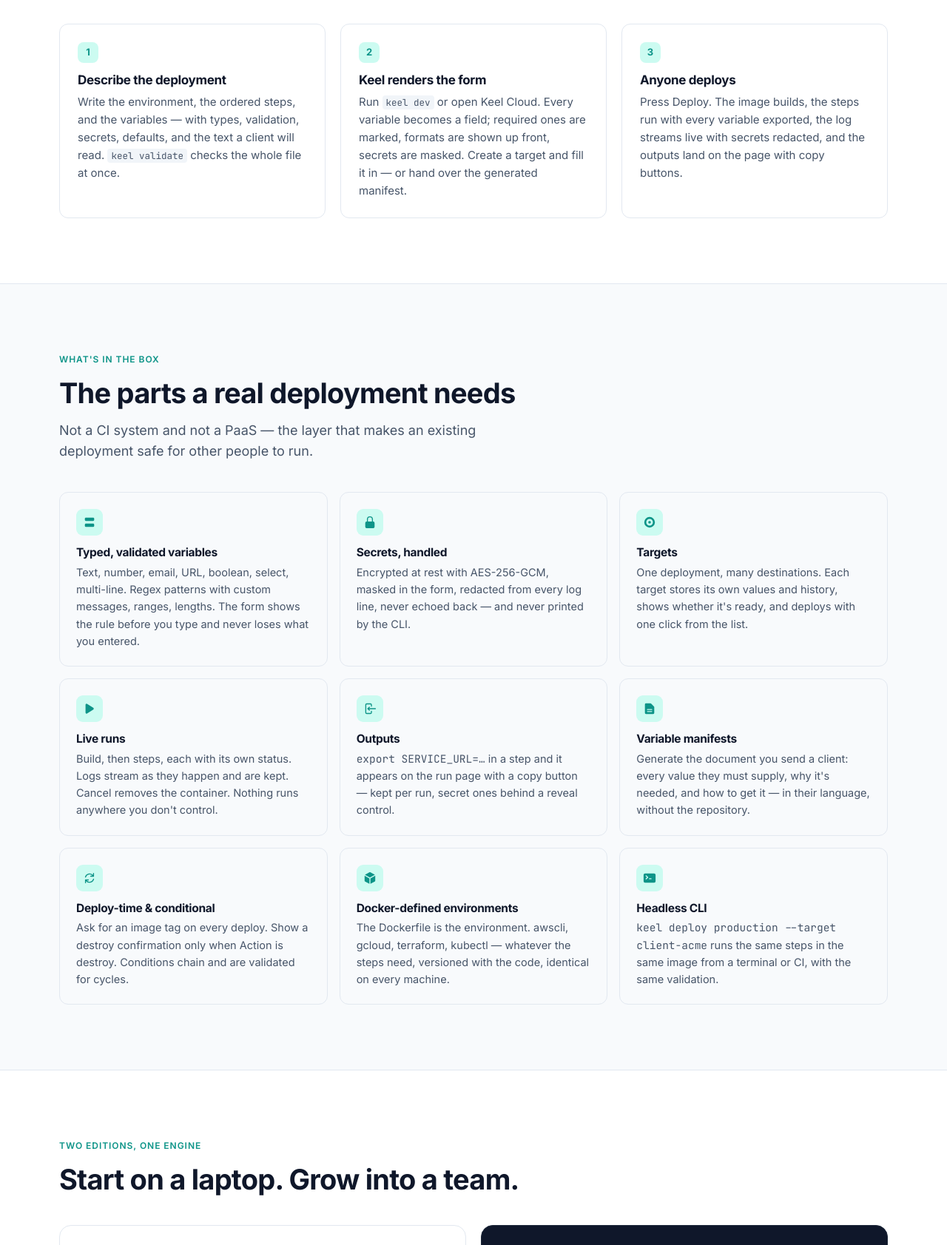
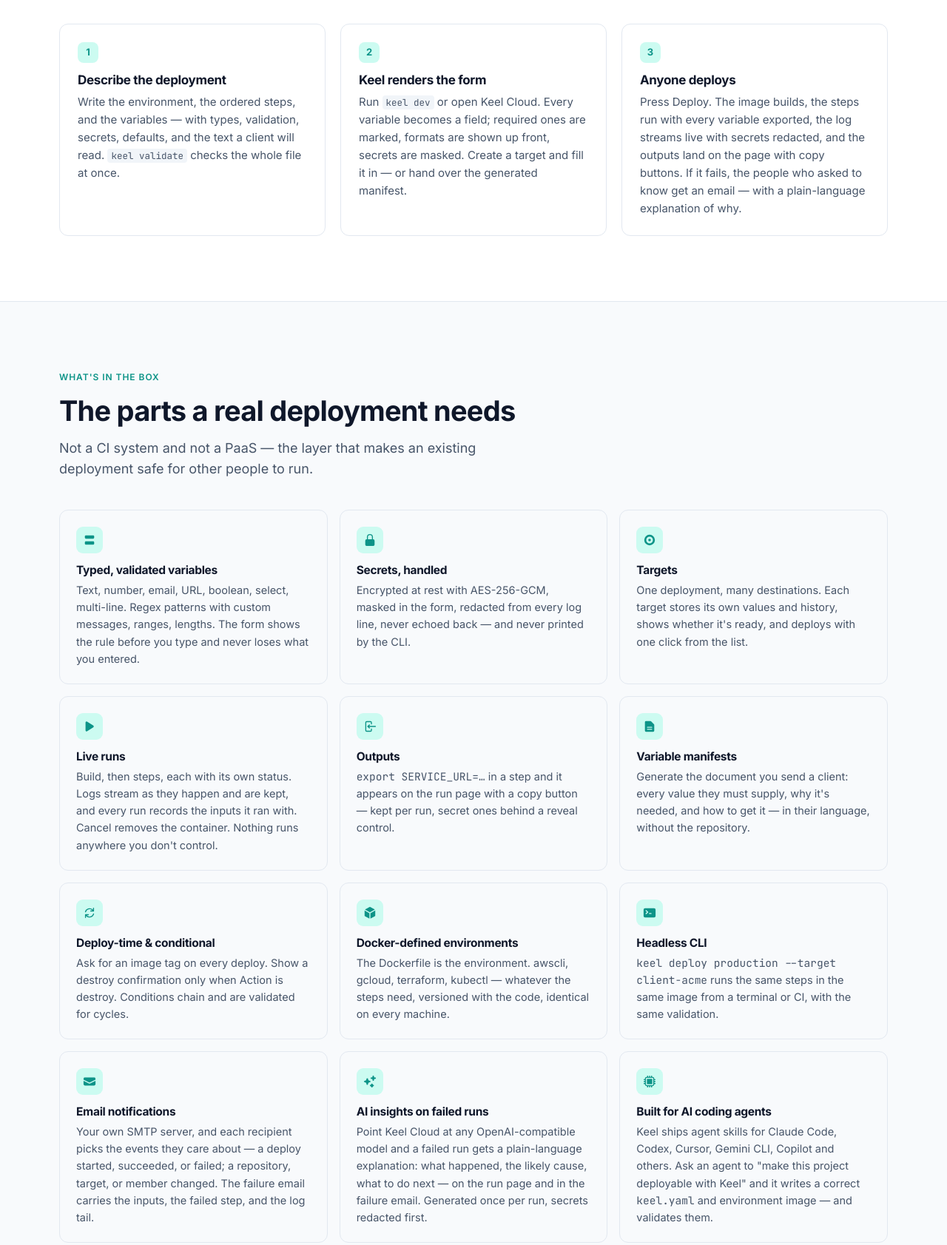
Before and after one commit to UcGeorge/keel, a website: page site/index.html in a window 1280 px wide. Shown: the part 2100-3783 px from the top of the page at 74% size. Drawn offline with Linux system fonts and the light colour scheme.

Commit message:
Update landing page with email alerts and AI features
- Add feature sections for email notifications, AI explanations, and AI coding agents.
- Update the site description and the cloud feature list.

```diff
--- a/site/index.html
+++ b/site/index.html
@@ -10,7 +10,7 @@
 <meta property="og:type" content="website">
 <meta property="og:site_name" content="Keel">
 <meta property="og:title" content="Keel — Deployments your whole team can run">
-<meta property="og:description" content="Describe a deployment once in keel.yaml. Anyone deploys it from a browser — typed variables, encrypted secrets, live logs, outputs, and a manifest for whoever supplies the values.">
+<meta property="og:description" content="Describe a deployment once in keel.yaml. Anyone deploys it from a browser — typed variables, encrypted secrets, live logs, outputs, and a manifest for whoever supplies the values. Email notifications and AI explanations of failed runs when you need them.">
 <meta property="og:url" content="https://ucgeorge.github.io/keel/">
 <meta property="og:image" content="https://ucgeorge.github.io/keel/og.png">
 <meta property="og:image:width" content="1200">
@@ -330,7 +330,7 @@
         </div>
         <div class="step">
           <h3>Anyone deploys</h3>
-          <p>Press Deploy. The image builds, the steps run with every variable exported, the log streams live with secrets redacted, and the outputs land on the page with copy buttons.</p>
+          <p>Press Deploy. The image builds, the steps run with every variable exported, the log streams live with secrets redacted, and the outputs land on the page with copy buttons. If it fails, the people who asked to know get an email — with a plain-language explanation of why.</p>
         </div>
       </div>
     </div>
@@ -347,12 +347,15 @@
         <div class="feat"><div class="ic"><svg viewBox="0 0 20 20" fill="currentColor"><path d="M17 4.5a1.5 1.5 0 0 0-1.5-1.5h-11A1.5 1.5 0 0 0 3 4.5v2A1.5 1.5 0 0 0 4.5 8h11A1.5 1.5 0 0 0 17 6.5v-2ZM17 13.5a1.5 1.5 0 0 0-1.5-1.5h-11A1.5 1.5 0 0 0 3 13.5v2A1.5 1.5 0 0 0 4.5 17h11a1.5 1.5 0 0 0 1.5-1.5v-2Z"/></svg></div><h3>Typed, validated variables</h3><p>Text, number, email, URL, boolean, select, multi-line. Regex patterns with custom messages, ranges, lengths. The form shows the rule before you type and never loses what you entered.</p></div>
         <div class="feat"><div class="ic"><svg viewBox="0 0 20 20" fill="currentColor"><path fill-rule="evenodd" d="M10 1a4.5 4.5 0 0 0-4.5 4.5V9H5a2 2 0 0 0-2 2v6a2 2 0 0 0 2 2h10a2 2 0 0 0 2-2v-6a2 2 0 0 0-2-2h-.5V5.5A4.5 4.5 0 0 0 10 1Zm3 8V5.5a3 3 0 1 0-6 0V9h6Z" clip-rule="evenodd"/></svg></div><h3>Secrets, handled</h3><p>Encrypted at rest with AES-256-GCM, masked in the form, redacted from every log line, never echoed back — and never printed by the CLI.</p></div>
         <div class="feat"><div class="ic"><svg viewBox="0 0 20 20" fill="currentColor"><path fill-rule="evenodd" d="M10 18a8 8 0 1 0 0-16 8 8 0 0 0 0 16Zm0-3a5 5 0 1 0 0-10 5 5 0 0 0 0 10Zm0-3a2 2 0 1 0 0-4 2 2 0 0 0 0 4Z" clip-rule="evenodd"/></svg></div><h3>Targets</h3><p>One deployment, many destinations. Each target stores its own values and history, shows whether it's ready, and deploys with one click from the list.</p></div>
-        <div class="feat"><div class="ic"><svg viewBox="0 0 20 20" fill="currentColor"><path d="M6.3 2.84A1.5 1.5 0 0 0 4 4.11v11.78a1.5 1.5 0 0 0 2.3 1.27l9.344-5.891a1.5 1.5 0 0 0 0-2.538L6.3 2.841Z"/></svg></div><h3>Live runs</h3><p>Build, then steps, each with its own status. Logs stream as they happen and are kept. Cancel removes the container. Nothing runs anywhere you don't control.</p></div>
+        <div class="feat"><div class="ic"><svg viewBox="0 0 20 20" fill="currentColor"><path d="M6.3 2.84A1.5 1.5 0 0 0 4 4.11v11.78a1.5 1.5 0 0 0 2.3 1.27l9.344-5.891a1.5 1.5 0 0 0 0-2.538L6.3 2.841Z"/></svg></div><h3>Live runs</h3><p>Build, then steps, each with its own status. Logs stream as they happen and are kept, and every run records the inputs it ran with. Cancel removes the container. Nothing runs anywhere you don't control.</p></div>
         <div class="feat"><div class="ic"><svg viewBox="0 0 20 20" fill="currentColor"><path fill-rule="evenodd" d="M3 4.25A2.25 2.25 0 0 1 5.25 2h5.5A2.25 2.25 0 0 1 13 4.25v2a.75.75 0 0 1-1.5 0v-2a.75.75 0 0 0-.75-.75h-5.5a.75.75 0 0 0-.75.75v11.5c0 .414.336.75.75.75h5.5a.75.75 0 0 0 .75-.75v-2a.75.75 0 0 1 1.5 0v2A2.25 2.25 0 0 1 10.75 18h-5.5A2.25 2.25 0 0 1 3 15.75V4.25Z" clip-rule="evenodd"/><path fill-rule="evenodd" d="M19 10a.75.75 0 0 0-.75-.75H8.704l1.048-.943a.75.75 0 1 0-1.004-1.114l-2.5 2.25a.75.75 0 0 0 0 1.114l2.5 2.25a.75.75 0 1 0 1.004-1.114l-1.048-.943h9.546A.75.75 0 0 0 19 10Z" clip-rule="evenodd"/></svg></div><h3>Outputs</h3><p><code>export SERVICE_URL=…</code> in a step and it appears on the run page with a copy button — kept per run, secret ones behind a reveal control.</p></div>
         <div class="feat"><div class="ic"><svg viewBox="0 0 20 20" fill="currentColor"><path fill-rule="evenodd" d="M4.5 2A1.5 1.5 0 0 0 3 3.5v13A1.5 1.5 0 0 0 4.5 18h11a1.5 1.5 0 0 0 1.5-1.5V7.621a1.5 1.5 0 0 0-.44-1.06l-4.12-4.122A1.5 1.5 0 0 0 11.378 2H4.5Zm2.25 8.5a.75.75 0 0 0 0 1.5h6.5a.75.75 0 0 0 0-1.5h-6.5Zm0 3a.75.75 0 0 0 0 1.5h6.5a.75.75 0 0 0 0-1.5h-6.5Z" clip-rule="evenodd"/></svg></div><h3>Variable manifests</h3><p>Generate the document you send a client: every value they must supply, why it's needed, and how to get it — in their language, without the repository.</p></div>
         <div class="feat"><div class="ic"><svg viewBox="0 0 20 20" fill="currentColor"><path fill-rule="evenodd" d="M15.312 11.424a5.5 5.5 0 0 1-9.201 2.466l-.312-.311h2.433a.75.75 0 0 0 0-1.5H3.989a.75.75 0 0 0-.75.75v4.242a.75.75 0 0 0 1.5 0v-2.43l.31.31a7 7 0 0 0 11.712-3.138.75.75 0 0 0-1.449-.39Zm1.23-3.723a.75.75 0 0 0 .219-.53V2.929a.75.75 0 0 0-1.5 0V5.36l-.31-.31A7 7 0 0 0 3.239 8.188a.75.75 0 1 0 1.448.389A5.5 5.5 0 0 1 13.89 6.11l.311.31h-2.432a.75.75 0 0 0 0 1.5h4.243a.75.75 0 0 0 .53-.219Z" clip-rule="evenodd"/></svg></div><h3>Deploy-time &amp; conditional</h3><p>Ask for an image tag on every deploy. Show a destroy confirmation only when Action is destroy. Conditions chain and are validated for cycles.</p></div>
         <div class="feat"><div class="ic"><svg viewBox="0 0 20 20" fill="currentColor"><path d="M10.362 1.093a.75.75 0 0 0-.724 0L2.523 5.018 10 9.143l7.477-4.125-7.115-3.925ZM18 6.443l-7.25 4v8.25l6.862-3.786A.75.75 0 0 0 18 14.25V6.443ZM9.25 18.693v-8.25l-7.25-4v7.807a.75.75 0 0 0 .388.657l6.862 3.786Z"/></svg></div><h3>Docker-defined environments</h3><p>The Dockerfile is the environment. awscli, gcloud, terraform, kubectl — whatever the steps need, versioned with the code, identical on every machine.</p></div>
         <div class="feat"><div class="ic"><svg viewBox="0 0 20 20" fill="currentColor"><path fill-rule="evenodd" d="M3.25 3A2.25 2.25 0 0 0 1 5.25v9.5A2.25 2.25 0 0 0 3.25 17h13.5A2.25 2.25 0 0 0 19 14.75v-9.5A2.25 2.25 0 0 0 16.75 3H3.25Zm.943 8.752a.75.75 0 0 1 .055-1.06L6.128 9l-1.88-1.693a.75.75 0 1 1 1.004-1.114l2.5 2.25a.75.75 0 0 1 0 1.114l-2.5 2.25a.75.75 0 0 1-1.06-.055ZM9.75 10.25a.75.75 0 0 0 0 1.5h2.5a.75.75 0 0 0 0-1.5h-2.5Z" clip-rule="evenodd"/></svg></div><h3>Headless CLI</h3><p><code>keel deploy production --target client-acme</code> runs the same steps in the same image from a terminal or CI, with the same validation.</p></div>
+        <div class="feat"><div class="ic"><svg viewBox="0 0 20 20" fill="currentColor"><path d="M3 4a2 2 0 0 0-2 2v1.161l8.441 4.221a1.25 1.25 0 0 0 1.118 0L19 7.162V6a2 2 0 0 0-2-2H3Z"/><path d="m19 8.839-7.77 3.885a2.75 2.75 0 0 1-2.46 0L1 8.839V14a2 2 0 0 0 2 2h14a2 2 0 0 0 2-2V8.839Z"/></svg></div><h3>Email notifications</h3><p>Your own SMTP server, and each recipient picks the events they care about — a deploy started, succeeded, or failed; a repository, target, or member changed. The failure email carries the inputs, the failed step, and the log tail.</p></div>
+        <div class="feat"><div class="ic"><svg viewBox="0 0 20 20" fill="currentColor"><path fill-rule="evenodd" d="M15.98 1.804a1 1 0 0 0-1.96 0l-.24 1.192a1 1 0 0 1-.784.785l-1.192.238a1 1 0 0 0 0 1.962l1.192.238a1 1 0 0 1 .785.785l.238 1.192a1 1 0 0 0 1.962 0l.238-1.192a1 1 0 0 1 .785-.785l1.192-.238a1 1 0 0 0 0-1.962l-1.192-.238a1 1 0 0 1-.785-.785l-.238-1.192ZM6.949 5.684a1 1 0 0 0-1.898 0l-.683 2.051a1 1 0 0 1-.633.633l-2.051.683a1 1 0 0 0 0 1.898l2.051.684a1 1 0 0 1 .633.632l.683 2.051a1 1 0 0 0 1.898 0l.683-2.051a1 1 0 0 1 .633-.633l2.051-.683a1 1 0 0 0 0-1.898l-2.051-.683a1 1 0 0 1-.633-.633L6.95 5.684ZM13.949 13.684a1 1 0 0 0-1.898 0l-.184.551a1 1 0 0 1-.632.633l-.551.183a1 1 0 0 0 0 1.898l.551.183a1 1 0 0 1 .633.633l.183.551a1 1 0 0 0 1.898 0l.184-.551a1 1 0 0 1 .632-.633l.551-.183a1 1 0 0 0 0-1.898l-.551-.184a1 1 0 0 1-.633-.632l-.183-.551Z" clip-rule="evenodd"/></svg></div><h3>AI insights on failed runs</h3><p>Point Keel Cloud at any OpenAI-compatible model and a failed run gets a plain-language explanation: what happened, the likely cause, what to do next — on the run page and in the failure email. Generated once per run, secrets redacted first.</p></div>
+        <div class="feat"><div class="ic"><svg viewBox="0 0 20 20" fill="currentColor"><path d="M14 6H6v8h8V6Z"/><path fill-rule="evenodd" d="M9.25 3V1.75a.75.75 0 0 1 1.5 0V3h1.5V1.75a.75.75 0 0 1 1.5 0V3h.5A2.75 2.75 0 0 1 17 5.75v.5h1.25a.75.75 0 0 1 0 1.5H17v1.5h1.25a.75.75 0 0 1 0 1.5H17v1.5h1.25a.75.75 0 0 1 0 1.5H17v.5A2.75 2.75 0 0 1 14.25 17h-.5v1.25a.75.75 0 0 1-1.5 0V17h-1.5v1.25a.75.75 0 0 1-1.5 0V17h-1.5v1.25a.75.75 0 0 1-1.5 0V17h-.5A2.75 2.75 0 0 1 3 14.25v-.5H1.75a.75.75 0 0 1 0-1.5H3v-1.5H1.75a.75.75 0 0 1 0-1.5H3v-1.5H1.75a.75.75 0 0 1 0-1.5H3v-.5A2.75 2.75 0 0 1 5.75 3h.5V1.75a.75.75 0 0 1 1.5 0V3h1.5ZM4.5 5.75c0-.69.56-1.25 1.25-1.25h8.5c.69 0 1.25.56 1.25 1.25v8.5c0 .69-.56 1.25-1.25 1.25h-8.5c-.69 0-1.25-.56-1.25-1.25v-8.5Z" clip-rule="evenodd"/></svg></div><h3>Built for AI coding agents</h3><p>Keel ships agent skills for Claude Code, Codex, Cursor, Gemini CLI, Copilot and others. Ask an agent to "make this project deployable with Keel" and it writes a correct <code>keel.yaml</code> and environment image — and validates them.</p></div>
       </div>
     </div>
   </section>
@@ -382,6 +385,7 @@
           <ul>
             <li><svg viewBox="0 0 20 20" fill="currentColor"><path fill-rule="evenodd" d="M16.704 4.153a.75.75 0 0 1 .143 1.052l-8 10.5a.75.75 0 0 1-1.127.075l-4.5-4.5a.75.75 0 0 1 1.06-1.06l3.894 3.893 7.48-9.817a.75.75 0 0 1 1.05-.143Z" clip-rule="evenodd"/></svg>Organizations, roles, and deploy / configure scopes</li>
             <li><svg viewBox="0 0 20 20" fill="currentColor"><path fill-rule="evenodd" d="M16.704 4.153a.75.75 0 0 1 .143 1.052l-8 10.5a.75.75 0 0 1-1.127.075l-4.5-4.5a.75.75 0 0 1 1.06-1.06l3.894 3.893 7.48-9.817a.75.75 0 0 1 1.05-.143Z" clip-rule="evenodd"/></svg>Any git host over HTTPS, or a GitHub App with push-triggered deploys</li>
+            <li><svg viewBox="0 0 20 20" fill="currentColor"><path fill-rule="evenodd" d="M16.704 4.153a.75.75 0 0 1 .143 1.052l-8 10.5a.75.75 0 0 1-1.127.075l-4.5-4.5a.75.75 0 0 1 1.06-1.06l3.894 3.893 7.48-9.817a.75.75 0 0 1 1.05-.143Z" clip-rule="evenodd"/></svg>Email notifications per event, and AI explanations of failed runs from any OpenAI-compatible model</li>
             <li><svg viewBox="0 0 20 20" fill="currentColor"><path fill-rule="evenodd" d="M16.704 4.153a.75.75 0 0 1 .143 1.052l-8 10.5a.75.75 0 0 1-1.127.075l-4.5-4.5a.75.75 0 0 1 1.06-1.06l3.894 3.893 7.48-9.817a.75.75 0 0 1 1.05-.143Z" clip-rule="evenodd"/></svg>Deploys itself: one Keel run stands up a production instance on Google Cloud for about $35/month</li>
           </ul>
           <p class="foot"><a href="https://keel-cloud.mintlify.site/cloud/overview">Keel Cloud docs →</a></p>
```
